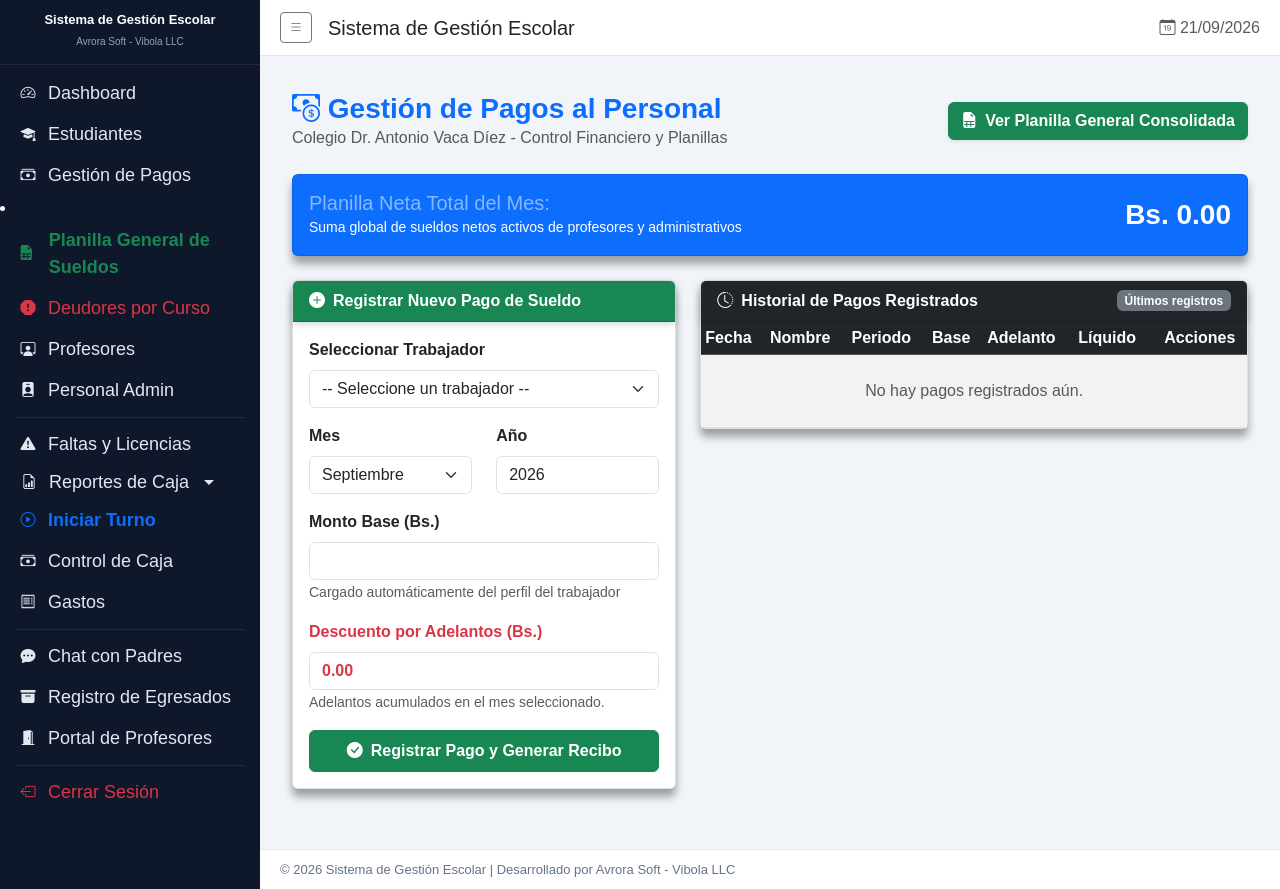
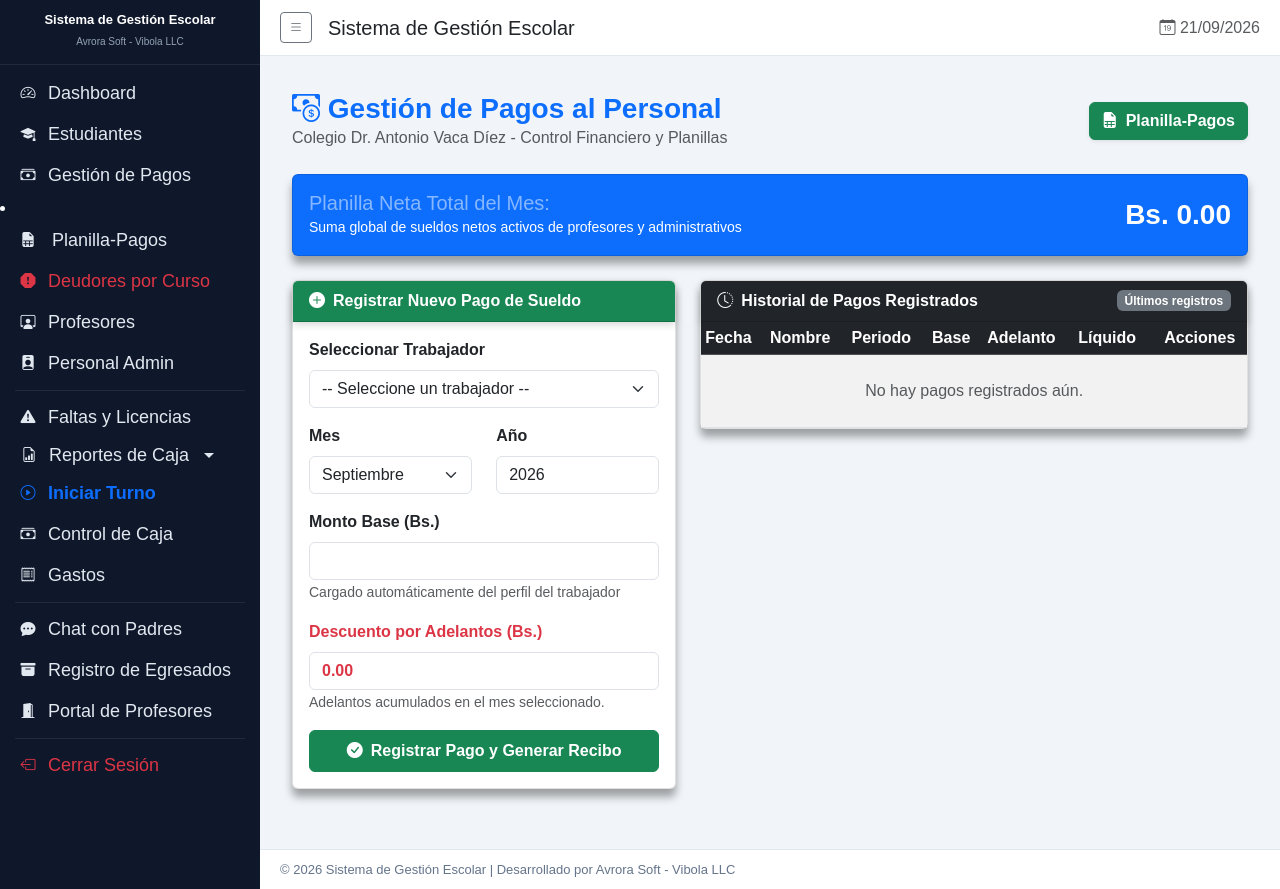
Before and after one commit to Avrorasoft/colegio_vaca_diez, a Flask app: page /personal/pagos in a window 1280 px wide. Run offline with Flask 3, Linux system fonts and the light colour scheme; some libraries are stand-ins or nearby versions.

```diff
--- a/templates/base.html
+++ b/templates/base.html
@@ -591,9 +591,7 @@
                     <span>Gestión de Pagos</span>
                 </a>
 				<li class="nav-item">
-				<a class="nav-link text-success fw-bold" href="{{ url_for('personal.planilla_general') }}" target="_blank">
-					<i class="bi bi-file-earmark-spreadsheet-fill me-1"></i> Planilla General de Sueldos
-				</a>
+				<a class="nav-link" href="{{ url_for('personal.planilla_general') }}"><i class="bi bi-file-earmark-spreadsheet-fill me-1"></i> Planilla-Pagos</a>
 				</li>
                 <a class="nav-link text-danger" href="{{ url_for('pagos.reporte_deudores') }}">
                     <i class="bi bi-exclamation-octagon-fill"></i>
--- a/templates/personal/pagos.html
+++ b/templates/personal/pagos.html
@@ -10,9 +10,9 @@
             <p class="text-muted mb-0">Colegio Dr. Antonio Vaca Díez - Control Financiero y Planillas</p>
         </div>
         <div>
-            <a href="{{ url_for('personal.planilla_general') }}" class="btn btn-success fw-bold shadow-sm" target="_blank">
-                <i class="bi bi-file-earmark-spreadsheet-fill me-2"></i>Ver Planilla General Consolidada
-            </a>
+            <a href="{{ url_for('personal.planilla_general') }}" class="btn btn-success fw-bold shadow-sm">
+				<i class="bi bi-file-earmark-spreadsheet-fill me-2"></i>Planilla-Pagos
+			</a>
         </div>
     </div>
 
```
